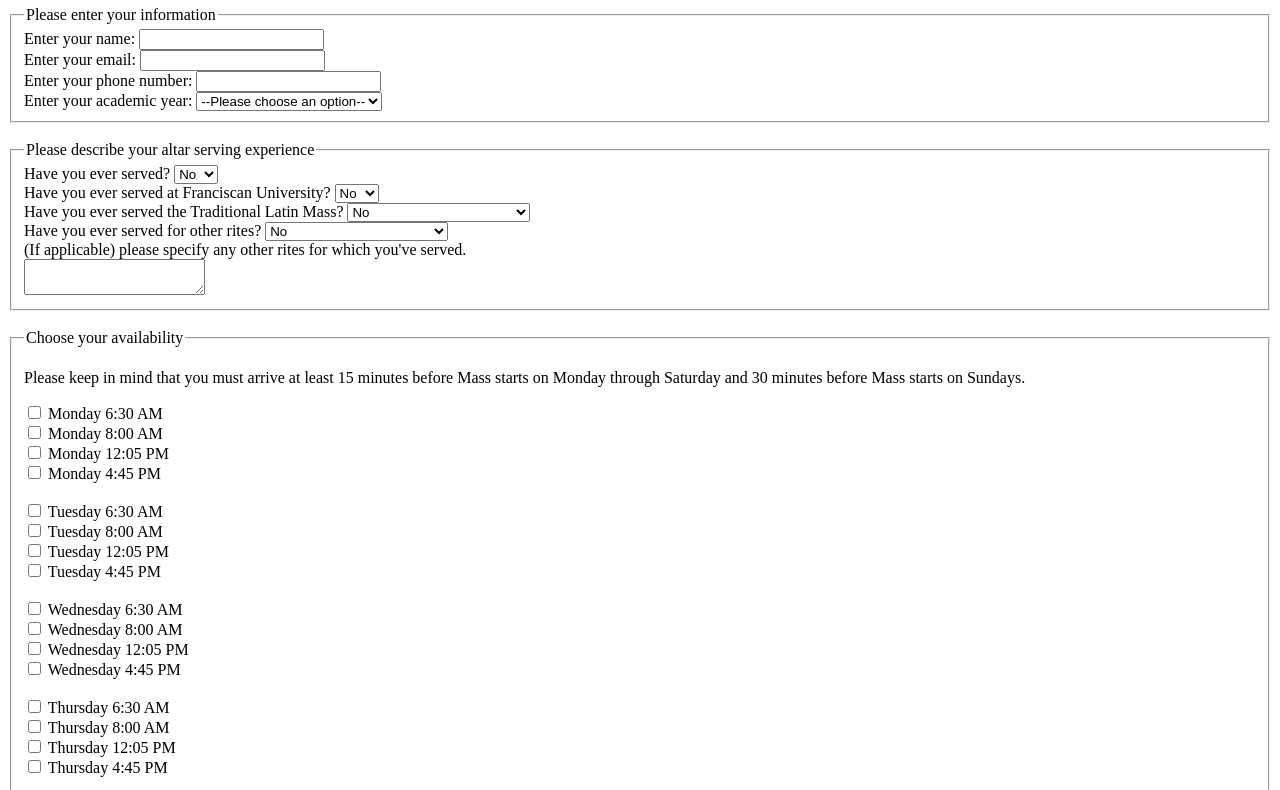
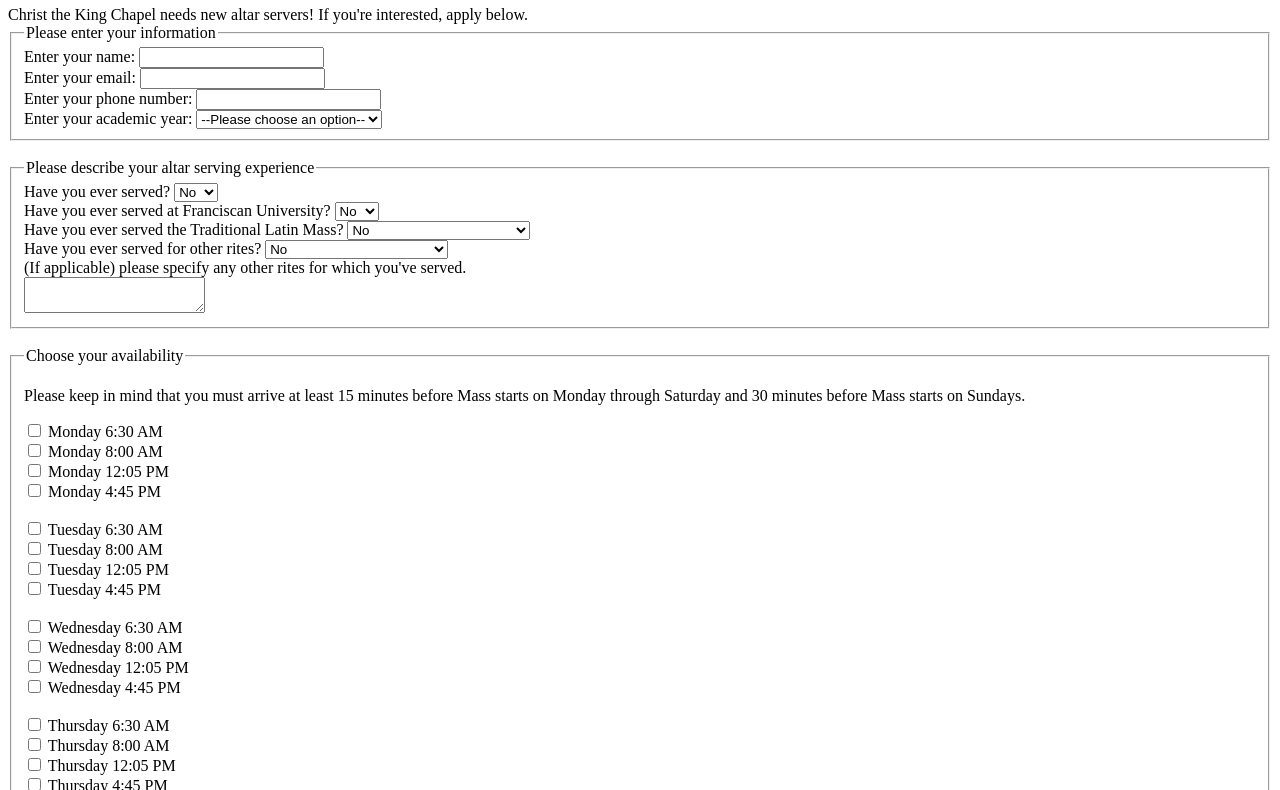
Before and after one commit to jebent521/CSC391-Altar-Server-Application, a plain HTML site: page index.html in a window 1280 px wide. Shown: the part 136-926 px from the top of the page. Drawn offline with Linux system fonts and the light colour scheme.

Commit message:
Wrap with article tags

```diff
--- a/index.html
+++ b/index.html
@@ -54,6 +54,10 @@ Required Elements:
         </nav>
     </header>
     <main>
+        <article>
+            Christ the King Chapel needs new altar servers! If you're interested, apply below.
+        </article>
+        <article>
             <form>
                 <fieldset>
                     <legend>Please enter your information</legend>
@@ -175,6 +179,7 @@ Required Elements:
                 <br>
                 <button>Submit</button>
             </form>
+        </article>
     </main>
     <footer>
         <hr>
```
Lines whose indentation alone changed are shown as unchanged.
